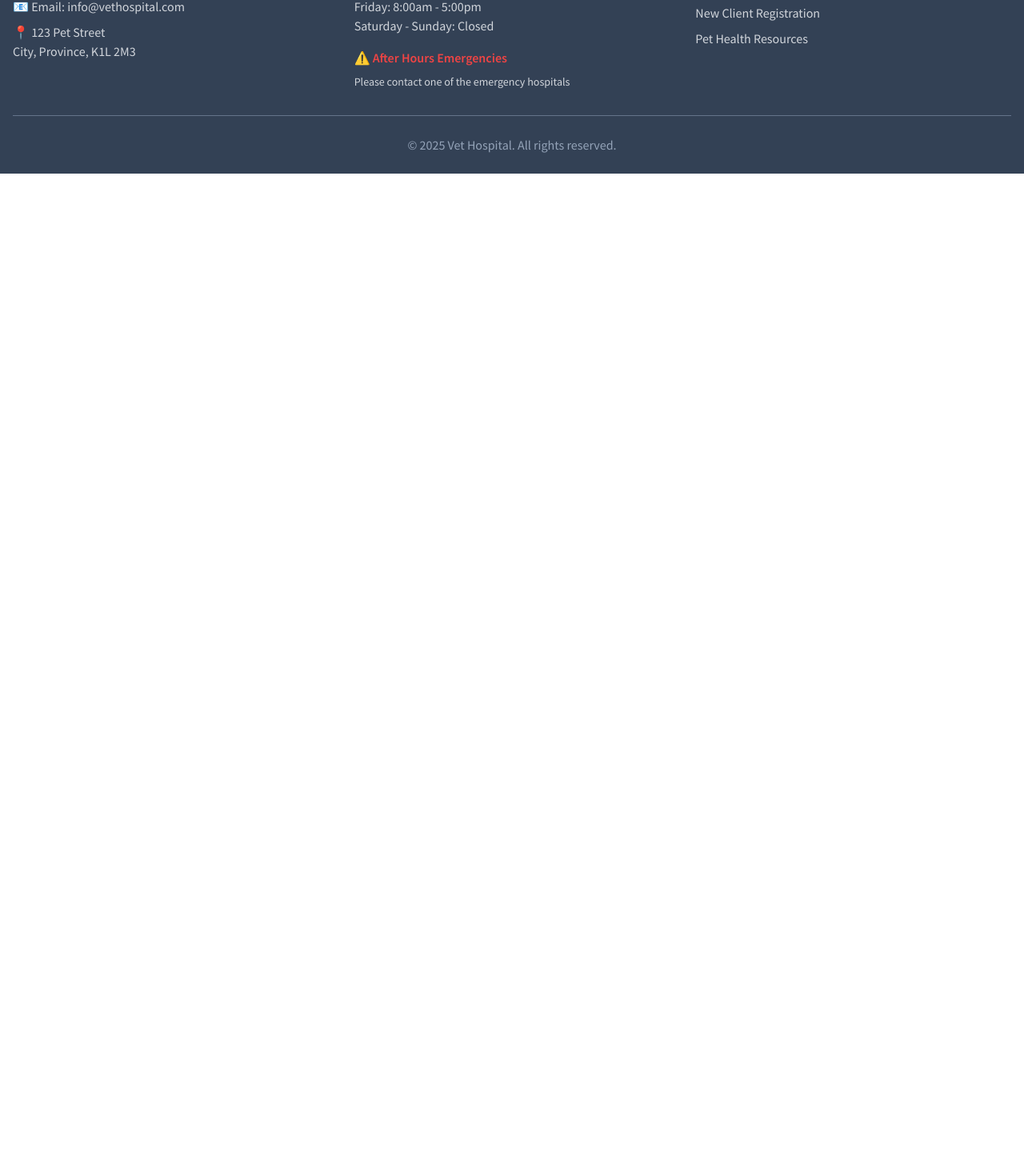
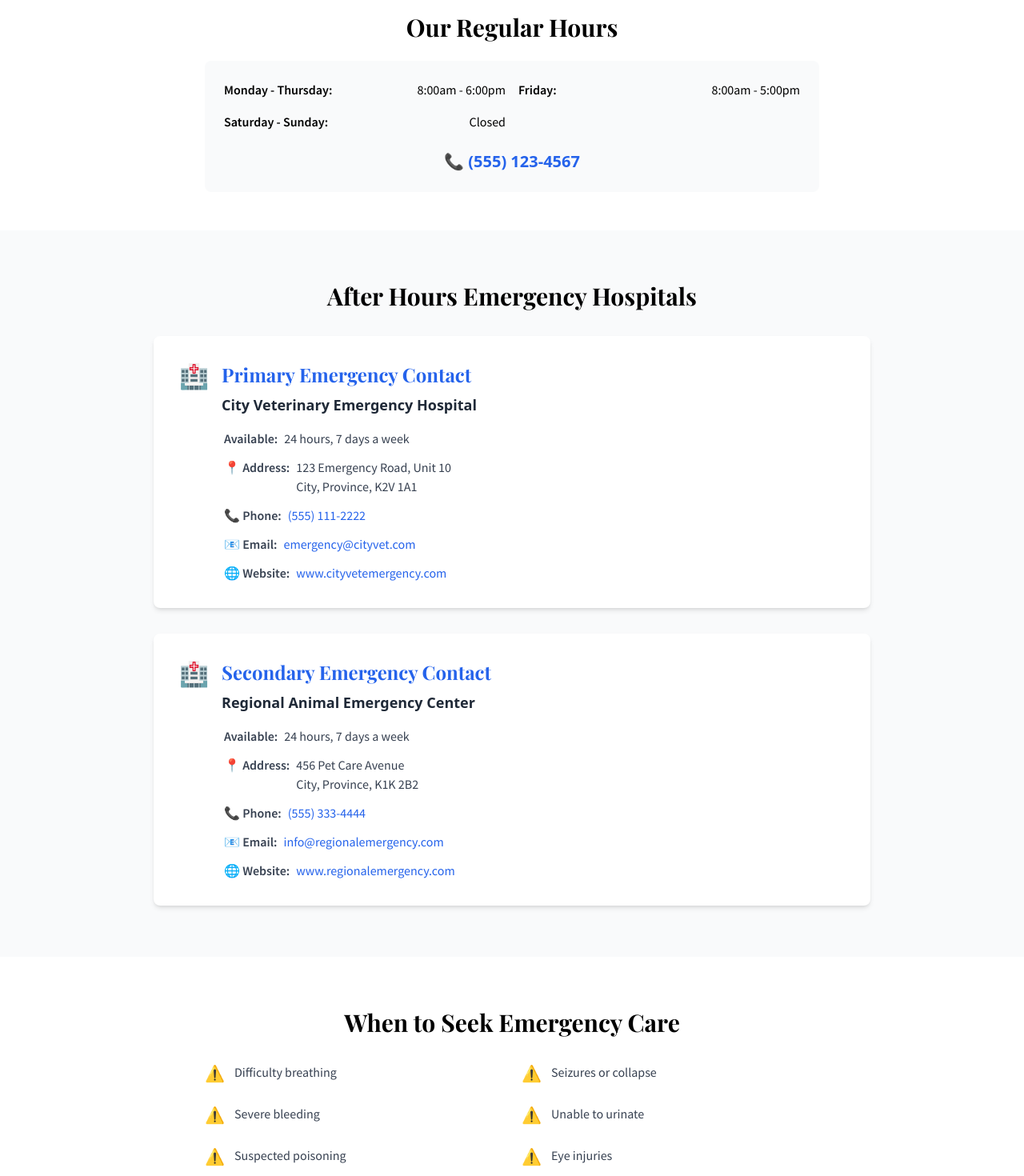
Before and after one commit to chab0114/portfolio-Vet-Hospital-Web, a React (Create React App) app: page /emergency in a window 1280 px wide. Shown: the part 583-2053 px from the top of the page at 80% size. Before the commit the page ends 800 px from the top, so only its background shows below. Built offline with nearby package versions, Linux system fonts and the light colour scheme.

Commit message:
Add Emergency page and update routing in App component

```diff
--- a/src/App.js
+++ b/src/App.js
@@ -3,6 +3,7 @@ import Header from "./components/Header";
 import Footer from "./components/Footer";
 import Home from "./pages/Home";
 import Contact from "./pages/Contact";
+import Emergency from "./pages/Emergency";
 
 function App() {
   return (
@@ -13,6 +14,7 @@ function App() {
           <Routes>
             <Route path="/" element={<Home />} />
             <Route path="/contact" element={<Contact />} />
+            <Route path="/emergency" element={<Emergency />} />
           </Routes>
         </main>
         <Footer />
--- /dev/null
+++ b/src/pages/Emergency.jsx
@@ -0,0 +1,174 @@
+function Emergency() {
+  return (
+    <div>
+      {/* Header Section */}
+      <section className="bg-danger text-white py-16">
+        <div className="container mx-auto px-4 text-center">
+          <h1 className="text-4xl font-primary font-bold mb-4">⚠️ Emergency Care</h1>
+          <p className="text-lg font-secondary">
+            Quick access to emergency veterinary services
+          </p>
+        </div>
+      </section>
+
+      {/* Important Notice */}
+      <section className="py-12 bg-yellow-50">
+        <div className="container mx-auto px-4">
+          <div className="max-w-3xl mx-auto bg-white p-8 rounded-lg shadow-md border-l-4 border-danger">
+            <h2 className="text-2xl font-primary font-bold mb-4 text-danger">Important Notice</h2>
+            <p className="text-gray-700 font-secondary text-lg leading-relaxed">
+              Please call the clinic during regular hours for all emergencies.
+              Outside of our regular hours, please contact one of the emergency hospitals listed below.
+            </p>
+          </div>
+        </div>
+      </section>
+
+      {/* Our Hours */}
+      <section className="py-12 bg-white">
+        <div className="container mx-auto px-4">
+          <div className="max-w-3xl mx-auto">
+            <h2 className="text-3xl font-primary font-bold mb-6 text-center">Our Regular Hours</h2>
+            <div className="bg-gray-50 p-6 rounded-lg">
+              <div className="grid grid-cols-1 md:grid-cols-2 gap-4 font-secondary">
+                <div className="flex justify-between">
+                  <span className="font-semibold">Monday - Thursday:</span>
+                  <span>8:00am - 6:00pm</span>
+                </div>
+                <div className="flex justify-between">
+                  <span className="font-semibold">Friday:</span>
+                  <span>8:00am - 5:00pm</span>
+                </div>
+                <div className="flex justify-between">
+                  <span className="font-semibold">Saturday - Sunday:</span>
+                  <span>Closed</span>
+                </div>
+              </div>
+              <div className="mt-6 text-center">
+                <p className="text-xl font-semibold text-primary">📞 (555) 123-4567</p>
+              </div>
+            </div>
+          </div>
+        </div>
+      </section>
+
+      {/* After Hours Emergency Contacts */}
+      <section className="py-16 bg-gray-50">
+        <div className="container mx-auto px-4">
+          <h2 className="text-3xl font-primary font-bold mb-8 text-center">After Hours Emergency Hospitals</h2>
+
+          <div className="max-w-4xl mx-auto space-y-8">
+            {/* Primary Emergency Contact */}
+            <div className="bg-white p-8 rounded-lg shadow-md">
+              <div className="flex items-start gap-4 mb-4">
+                <div className="text-3xl">🏥</div>
+                <div>
+                  <h3 className="text-2xl font-primary font-bold text-primary mb-2">Primary Emergency Contact</h3>
+                  <p className="text-lg font-semibold text-gray-800">City Veterinary Emergency Hospital</p>
+                </div>
+              </div>
+
+              <div className="space-y-3 font-secondary text-gray-700 ml-14">
+                <p className="flex items-center gap-2">
+                  <span className="font-semibold">Available:</span> 24 hours, 7 days a week
+                </p>
+                <p className="flex items-start gap-2">
+                  <span className="font-semibold">📍 Address:</span>
+                  <span>
+                    123 Emergency Road, Unit 10<br />
+                    City, Province, K2V 1A1
+                  </span>
+                </p>
+                <p className="flex items-center gap-2">
+                  <span className="font-semibold">📞 Phone:</span>
+                  <a href="tel:555-111-2222" className="text-primary hover:underline">(555) 111-2222</a>
+                </p>
+                <p className="flex items-center gap-2">
+                  <span className="font-semibold">📧 Email:</span>
+                  <a href="mailto:emergency@cityvet.com" className="text-primary hover:underline">emergency@cityvet.com</a>
+                </p>
+                <p className="flex items-center gap-2">
+                  <span className="font-semibold">🌐 Website:</span>
+                  <a href="#" className="text-primary hover:underline">www.cityvetemergency.com</a>
+                </p>
+              </div>
+            </div>
+
+            {/* Secondary Emergency Contact */}
+            <div className="bg-white p-8 rounded-lg shadow-md">
+              <div className="flex items-start gap-4 mb-4">
+                <div className="text-3xl">🏥</div>
+                <div>
+                  <h3 className="text-2xl font-primary font-bold text-primary mb-2">Secondary Emergency Contact</h3>
+                  <p className="text-lg font-semibold text-gray-800">Regional Animal Emergency Center</p>
+                </div>
+              </div>
+
+              <div className="space-y-3 font-secondary text-gray-700 ml-14">
+                <p className="flex items-center gap-2">
+                  <span className="font-semibold">Available:</span> 24 hours, 7 days a week
+                </p>
+                <p className="flex items-start gap-2">
+                  <span className="font-semibold">📍 Address:</span>
+                  <span>
+                    456 Pet Care Avenue<br />
+                    City, Province, K1K 2B2
+                  </span>
+                </p>
+                <p className="flex items-center gap-2">
+                  <span className="font-semibold">📞 Phone:</span>
+                  <a href="tel:555-333-4444" className="text-primary hover:underline">(555) 333-4444</a>
+                </p>
+                <p className="flex items-center gap-2">
+                  <span className="font-semibold">📧 Email:</span>
+                  <a href="mailto:info@regionalemergency.com" className="text-primary hover:underline">info@regionalemergency.com</a>
+                </p>
+                <p className="flex items-center gap-2">
+                  <span className="font-semibold">🌐 Website:</span>
+                  <a href="#" className="text-primary hover:underline">www.regionalemergency.com</a>
+                </p>
+              </div>
+            </div>
+          </div>
+        </div>
+      </section>
+
+      {/* When to Seek Emergency Care */}
+      <section className="py-16 bg-white">
+        <div className="container mx-auto px-4">
+          <div className="max-w-3xl mx-auto">
+            <h2 className="text-3xl font-primary font-bold mb-8 text-center">When to Seek Emergency Care</h2>
+            <div className="grid grid-cols-1 md:grid-cols-2 gap-6">
+              <div className="flex gap-3">
+                <span className="text-danger text-xl">⚠️</span>
+                <p className="font-secondary text-gray-700">Difficulty breathing</p>
+              </div>
+              <div className="flex gap-3">
+                <span className="text-danger text-xl">⚠️</span>
+                <p className="font-secondary text-gray-700">Seizures or collapse</p>
+              </div>
+              <div className="flex gap-3">
+                <span className="text-danger text-xl">⚠️</span>
+                <p className="font-secondary text-gray-700">Severe bleeding</p>
+              </div>
+              <div className="flex gap-3">
+                <span className="text-danger text-xl">⚠️</span>
+                <p className="font-secondary text-gray-700">Unable to urinate</p>
+              </div>
+              <div className="flex gap-3">
+                <span className="text-danger text-xl">⚠️</span>
+                <p className="font-secondary text-gray-700">Suspected poisoning</p>
+              </div>
+              <div className="flex gap-3">
+                <span className="text-danger text-xl">⚠️</span>
+                <p className="font-secondary text-gray-700">Eye injuries</p>
+              </div>
+            </div>
+          </div>
+        </div>
+      </section>
+    </div>
+  );
+}
+
+export default Emergency;
```
